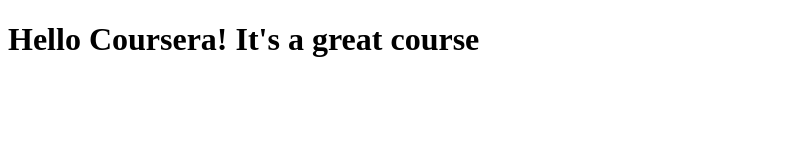
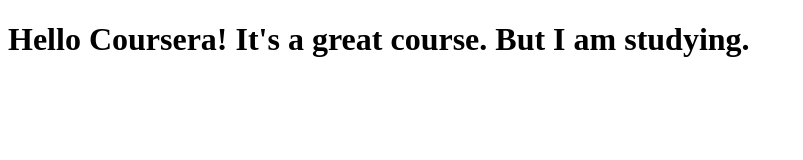
Before and after one commit to Bijucb/Coursera-test, a plain HTML site: page site/index.html in a window 1280 px wide. Shown: the whole page, without its empty margins (0-803 px from the left). Drawn offline with Linux system fonts and the light colour scheme.

Commit message:
Small addition added

```diff
--- a/site/index.html
+++ b/site/index.html
@@ -6,6 +6,6 @@
 	<title>Hello Coursera!</title>
 </head>
 <body>
-<h1>Hello Coursera! It's a great course</h1>
+<h1>Hello Coursera! It's a great course. But I am studying.</h1>
 </body>
 </html>
```
